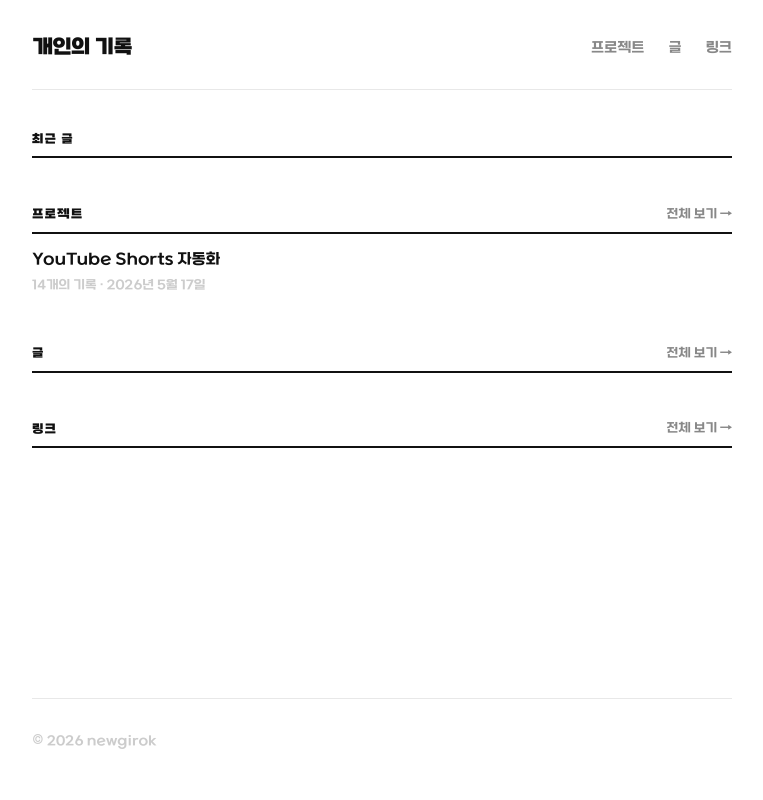
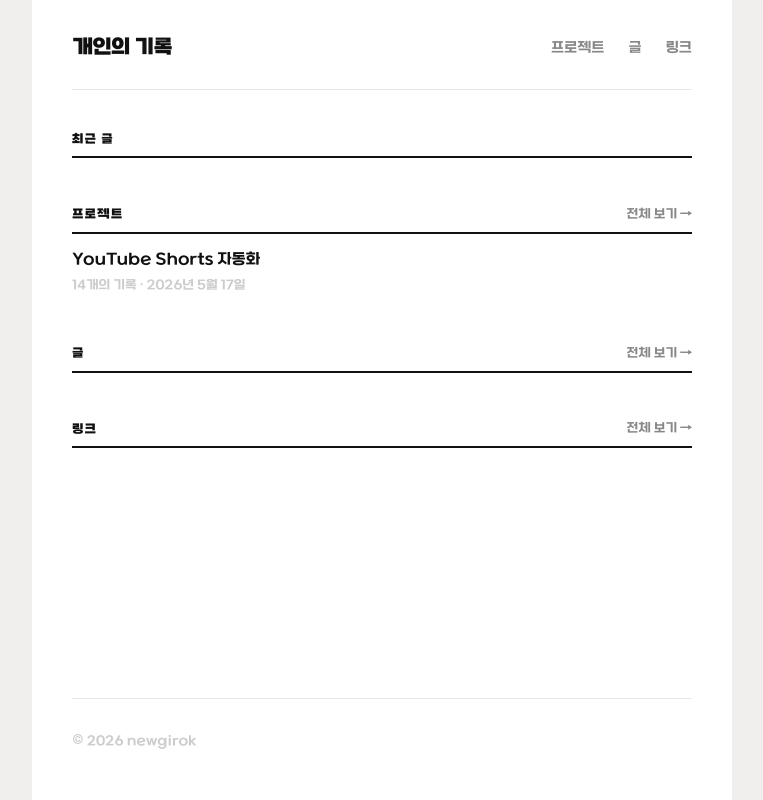
Before and after one commit to newgirok/newgirok.github.io, a Next.js app: page / in a window 1280 px wide. Shown: the whole page, without its empty margins (258-1021 px from the left). Built offline with nearby package versions, Linux system fonts and the light colour scheme.

Commit message:
style: 배경 영역 분리 — 외부 #f0efed, 콘텐츠 영역 흰색

```diff
--- a/app/globals.css
+++ b/app/globals.css
@@ -26,11 +26,12 @@
 }
 
 :root {
-  --text:   #111;
-  --muted:  #888;
-  --faint:  #ccc;
-  --border: #e8e8e8;
-  --bg:     #fff;
+  --text:     #111;
+  --muted:    #888;
+  --faint:    #ccc;
+  --border:   #e8e8e8;
+  --bg:       #fff;
+  --bg-outer: #f0efed;
 }
 
 body {
@@ -38,7 +39,7 @@ body {
   font-size: 16px;
   line-height: 1.65;
   color: var(--text);
-  background: var(--bg);
+  background: var(--bg-outer);
 }
 
 a {
@@ -52,7 +53,7 @@ a {
   flex-direction: column;
   align-items: center;
   min-height: 100vh;
-  padding: 0 1.5rem;
+  padding: 0 2rem;
 }
 
 .container {
@@ -61,6 +62,8 @@ a {
   display: flex;
   flex-direction: column;
   flex: 1;
+  background: var(--bg);
+  padding: 0 2.5rem;
 }
 
 /* ── Header ── */
```
